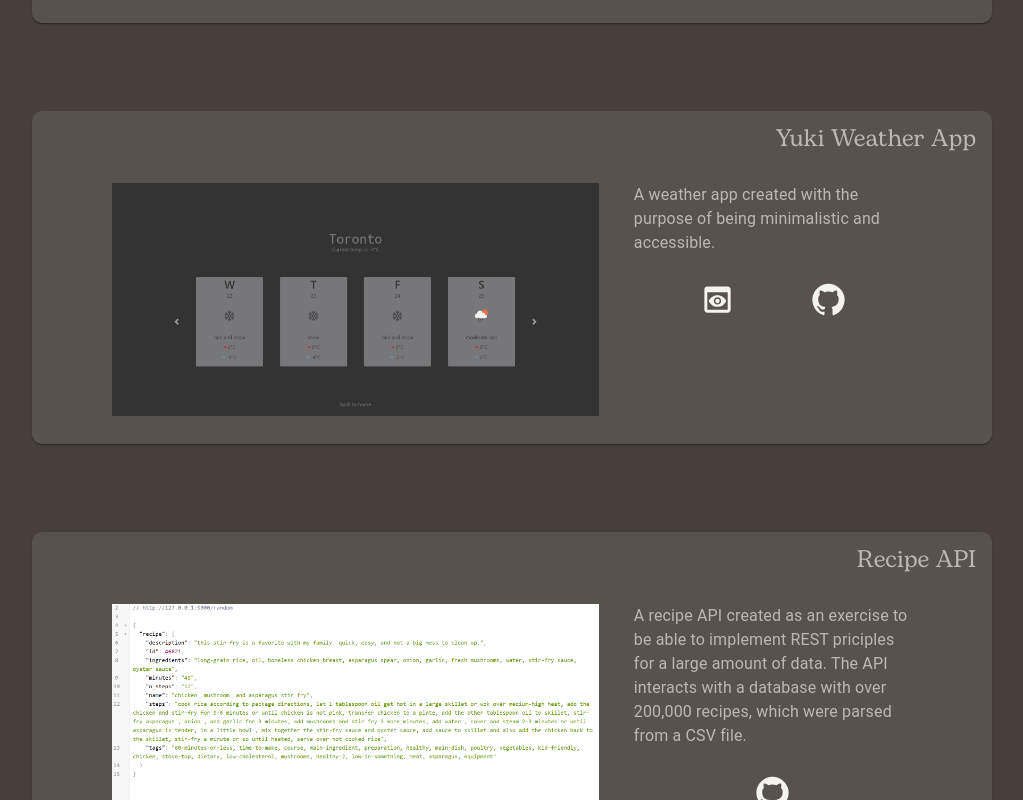
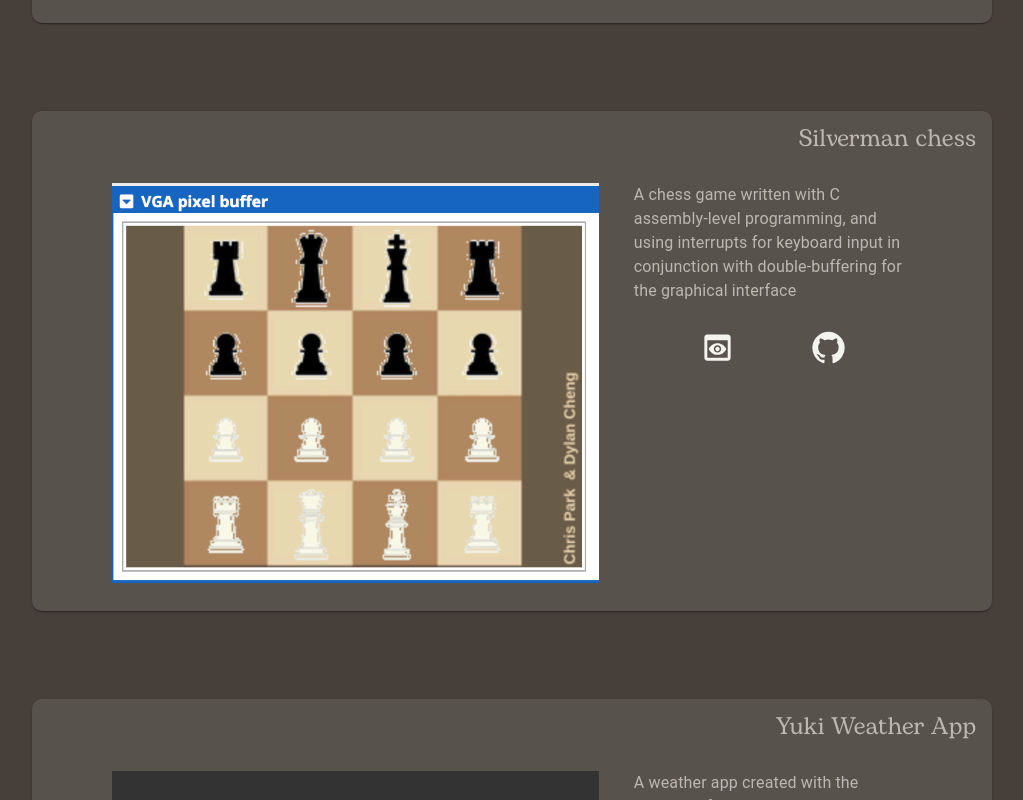
Before and after one commit to dylncheng/dc-cv, a Next.js app: page /projects in a window 1280 px wide. Shown: the part 1520-2320 px from the top of the page, without its empty margins (128-1151 px from the left). Built offline with nearby package versions, Linux system fonts and the light colour scheme.

Commit message:
added chess project

```diff
--- a/data.js
+++ b/data.js
@@ -30,13 +30,13 @@ let data = {
             github:"",
             link: ""
         },
-        // {
-        //     name: "Silverman chess",
-        //     description: "A chess game written with C assembly-level programming, and using interrupts for keyboard input in conjunction with double-buffering for the graphical interface",
-        //     image: chess,
-        //     github:"https://github.com/chris-jpark/SilvermanChess_FPGA",
-        //     link: "https://dylncheng.github.io/spacestagram/"
-        // },
+        {
+            name: "Silverman chess",
+            description: "A chess game written with C assembly-level programming, and using interrupts for keyboard input in conjunction with double-buffering for the graphical interface",
+            image: chess,
+            github:"https://github.com/chris-jpark/SilvermanChess_FPGA",
+            link: "https://dylncheng.github.io/spacestagram/"
+        },
         {
             name: "Yuki Weather App",
             description: "A weather app created with the purpose of being minimalistic and accessible. ",
```
